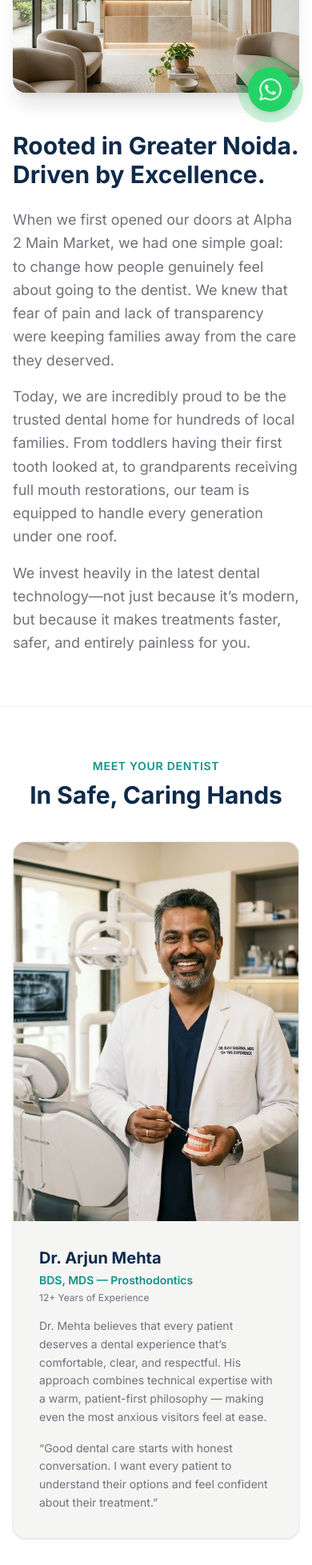
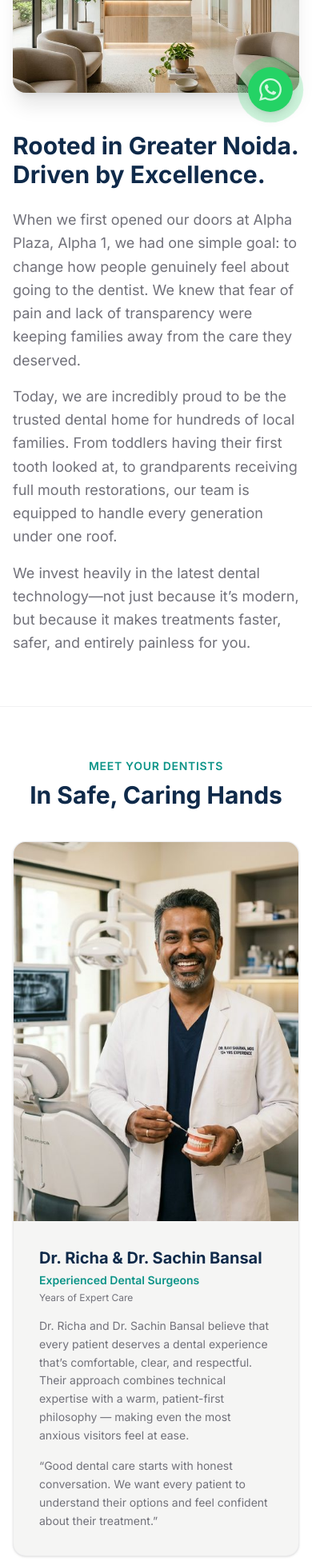
Before and after one commit to punitkumarrai/sampledentalclinic, a Next.js app: page /about in a window 390 px wide. Shown: the part 680-2637 px from the top of the page at 80% size. Built offline with nearby package versions, Linux system fonts and the light colour scheme.

Commit message:
Update City Light details (doctors, phone, address, rating)

```diff
--- a/content/clients/city-light.ts
+++ b/content/clients/city-light.ts
@@ -6,19 +6,19 @@ const cityLight: SiteConfig = {
   // ── Business Info ────────────────────────────────────────────────
   business: {
     name: "City Light Dental Care",
-    phone: "+918851169748",
-    phoneDisplay: "+91 88511 69748",
+    phone: "+919999044511",
+    phoneDisplay: "09999044511",
     email: "hello@citylightdental.com",
-    whatsappNumber: "918851169748",
+    whatsappNumber: "919999044511",
     whatsappMessage: "Hi, I'd like to book an appointment",
     address: {
-      line1: "Alpha 2 Main Market,",
-      line2: "Greater Noida, UP 201310",
+      line1: "Shop No UG-21, Block-E, Alpha Plaza,",
+      line2: "Near Community Centre, Alpha 1, Greater Noida",
     },
     googleMapsUrl:
-      "https://maps.google.com/?q=Alpha+2+Main+Market+Greater+Noida",
+      "https://maps.google.com/?q=28.4744341,77.5123966",
     mapEmbedUrl:
-      "https://www.google.com/maps/embed?pb=!1m18!1m12!1m3!1d3507.034789851614!2d77.514330!3d28.473523!2m3!1f0!2f0!3f0!3m2!1i1024!2i768!4f13.1!3m3!1m2!1s0x390cea65b4c19f55%3A0xc07ce6ad0b1f201d!2sAlpha%20II%20Commercial%20Belt%2C%20Greater%20Noida%2C%20Uttar%20Pradesh%20201310!5e0!3m2!1sen!2sin!4v1700000000000!5m2!1sen!2sin",
+      "https://www.google.com/maps?q=28.4744341,77.5123966&output=embed",
     hours: {
       weekdays: "Mon – Sat",
       weekdayTime: "9:00 AM – 8:00 PM",
@@ -32,10 +32,10 @@ const cityLight: SiteConfig = {
     home: {
       title: "City Light Dental Care — Premium Dental Care in Greater Noida",
       description:
-        "Trusted dental clinic near Alpha 2 Main Market, Greater Noida. Gentle, modern care for the whole family — teeth cleaning, braces, implants, root canal & more. Book your appointment today.",
+        "Trusted dental clinic near Alpha Plaza, Alpha 1, Greater Noida. Gentle, modern care for the whole family — teeth cleaning, braces, implants, root canal & more. Book your appointment today.",
       keywords: [
         "dentist greater noida",
-        "dental clinic alpha 2",
+        "dental clinic alpha 1",
         "teeth cleaning",
         "braces orthodontics",
         "dental implants greater noida",
@@ -56,7 +56,7 @@ const cityLight: SiteConfig = {
     contact: {
       title: "Contact Us | City Light Dental Care",
       description:
-        "Get in touch with City Light Dental Care in Alpha 2 Main Market, Greater Noida. Call +91 88511 69748 or message us on WhatsApp.",
+        "Get in touch with City Light Dental Care in Alpha Plaza, Alpha 1, Greater Noida. Call 09999044511 or message us on WhatsApp.",
     },
   },
 
@@ -72,23 +72,23 @@ const cityLight: SiteConfig = {
     heroImageAlt:
       "Friendly dentist consulting with a patient in a modern, clean clinic setting",
     trustBadge: {
-      rating: "4.9 Rating",
-      subtitle: "200+ Happy Families",
+      rating: "4.7 Rating",
+      subtitle: "52 Reviews",
     },
   },
 
   // ── Doctor ────────────────────────────────────────────────────────
   doctor: {
-    sectionTagline: "Meet Your Dentist",
+    sectionTagline: "Meet Your Dentists",
     sectionHeading: "In Safe, Caring Hands",
-    name: "Dr. Arjun Mehta",
-    degree: "BDS, MDS — Prosthodontics",
-    experience: "12+ Years of Experience",
-    bio: "Dr. Mehta believes that every patient deserves a dental experience that’s comfortable, clear, and respectful. His approach combines technical expertise with a warm, patient-first philosophy — making even the most anxious visitors feel at ease.",
+    name: "Dr. Richa & Dr. Sachin Bansal",
+    degree: "Experienced Dental Surgeons",
+    experience: "Years of Expert Care",
+    bio: "Dr. Richa and Dr. Sachin Bansal believe that every patient deserves a dental experience that’s comfortable, clear, and respectful. Their approach combines technical expertise with a warm, patient-first philosophy — making even the most anxious visitors feel at ease.",
     quote:
-      "“Good dental care starts with honest conversation. I want every patient to understand their options and feel confident about their treatment.”",
+      "“Good dental care starts with honest conversation. We want every patient to understand their options and feel confident about their treatment.”",
     imagePath: "/images/doctor.jpg",
-    imageAlt: "Dr. Arjun Mehta — Lead Dentist at City Light Dental Care",
+    imageAlt: "Dr. Richa & Dr. Sachin Bansal — Lead Dentists at City Light Dental Care",
   },
 
   // ── Services Preview (homepage cards) ─────────────────────────────
@@ -278,7 +278,7 @@ const cityLight: SiteConfig = {
       "At City Light Dental Care, we believe dentistry shouldn’t feel intimidating. We’ve built a practice rooted in transparency, advanced hygiene protocols, and a genuine commitment to your comfort.",
     storyHeading: "Rooted in Greater Noida.\nDriven by Excellence.",
     storyParagraphs: [
-      "When we first opened our doors at Alpha 2 Main Market, we had one simple goal: to change how people genuinely feel about going to the dentist. We knew that fear of pain and lack of transparency were keeping families away from the care they deserved.",
+      "When we first opened our doors at Alpha Plaza, Alpha 1, we had one simple goal: to change how people genuinely feel about going to the dentist. We knew that fear of pain and lack of transparency were keeping families away from the care they deserved.",
       "Today, we are incredibly proud to be the trusted dental home for hundreds of local families. From toddlers having their first tooth looked at, to grandparents receiving full mouth restorations, our team is equipped to handle every generation under one roof.",
       "We invest heavily in the latest dental technology—not just because it’s modern, but because it makes treatments faster, safer, and entirely painless for you.",
     ],
@@ -461,7 +461,7 @@ const cityLight: SiteConfig = {
     heading: "Take the First Step Toward a Healthier Smile",
     description:
       "Whether you need a routine cleaning or specialized emergency care, our dedicated team is here to ensure your visit is surprisingly comfortable.",
-    phoneDisplayText: "Call 88511 69748",
+    phoneDisplayText: "Call 09999044511",
     badges: [
       "Gladly Accepting New Families",
       "Walk-ins & Emergencies Welcome",
```
